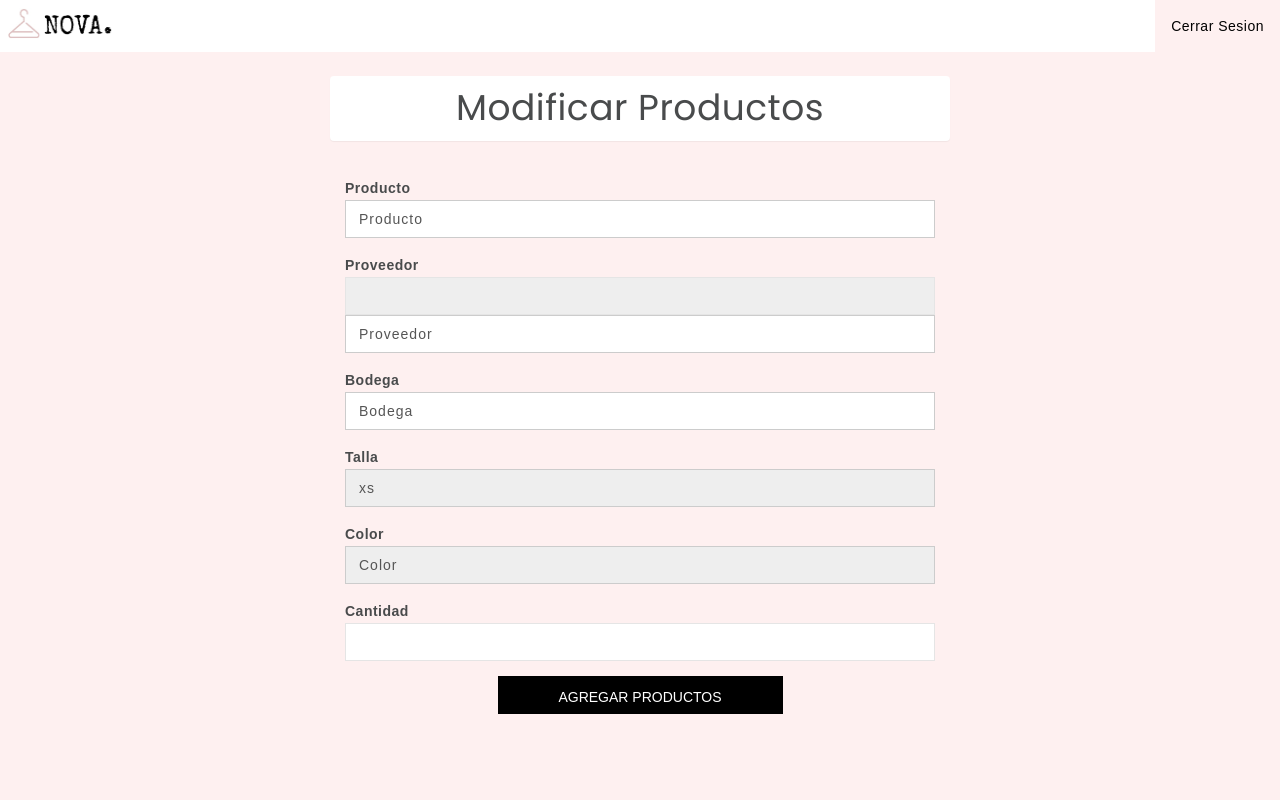
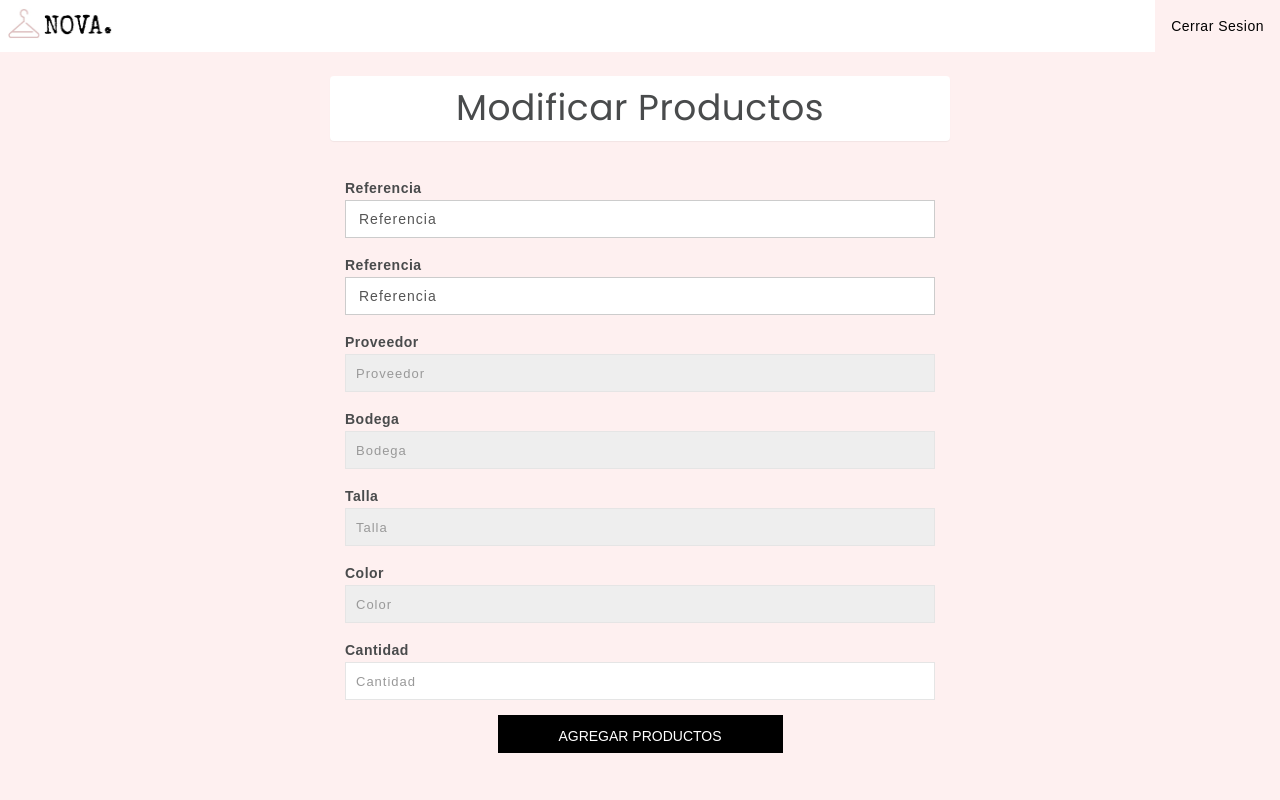
Before and after one commit to Marthox1999/Nova, a Django app: template templates/inventario/productosModificar.html in a window 1280 px wide. Run offline with Django 3.2, Linux system fonts and the light colour scheme; the template is opened without the code that fills it, so the values that code supplies are empty; some libraries are stand-ins or nearby versions.

Commit message:
#21 avances en la interfaz productosModificar

```diff
--- a/templates/inventario/productosCrear.html
+++ b/templates/inventario/productosCrear.html
@@ -71,7 +71,6 @@
           <div class="form-group">
             <label for="inputColor">Color</label>
             <select class="form-control" id="inputColor" name="inputColor">
-              <option value=""> Color </option>
               <option value="negro">Negro</option>
               <option value="blanco">Blanco</option>
               <option value="amarillo">Amarillo</option>
--- a/templates/inventario/productosModificar.html
+++ b/templates/inventario/productosModificar.html
@@ -20,9 +20,20 @@
         <form id="formulario-producto" action="#" method="post">
           {% csrf_token %}
           <div class="form-group">
-            <label for="producto">Producto</label>
+            <label for="producto">Referencia</label>
             <select class="form-control" id="producto" name="producto">
-              <option value="-1"  name='vacio'>Producto</option>
+              <option value="-1"  name='vacio'>Referencia</option>
+              {% for producto in productos %}
+                <option value={{producto.pkProducto}} name={{producto.pkProducto}}>{{producto.pkProducto}} - {{producto.nombre}}</option>
+                {% empty %}
+                {% endfor %}
+            </select>
+          </div>
+
+          <div class="form-group">
+            <label for="producto">Referencia</label>
+            <select class="form-control" id="producto" name="producto">
+              <option value="-1"  name='vacio'>Referencia</option>
               {% for producto in productos %}
                 <option value={{producto.pkProducto}} name={{producto.pkProducto}}>{{producto.pkProducto}} - {{producto.nombre}}</option>
                 {% empty %}
@@ -32,67 +43,27 @@
 
           <div class="form-group">
             <label for="proveedor">Proveedor</label>
-            <input readonly id="proveedor" name="proveedor" type="text" class="form-control">
-            <select class="form-control" id="proveedor" name="proveedor">
-              <option value="-1"  name='vacio'>Proveedor</option>
-              {% for proveedor in proveedores %}
-                <option value={{proveedor.pknit}} name={{proveedor.pknit}}>{{proveedor.pknit}}</option>
-                {% empty %}
-                {% endfor %}
-            </select>
+            <input readonly placeholder="Proveedor" id="proveedor" name="proveedor" type="text" class="form-control">
           </div>
 
           <div class="form-group">
             <label for="bodega">Bodega</label>
-            <select class="form-control" id="bodega" name="bodega">
-              <option value="-1"  name='vacio'>Bodega</option>
-              {% for bodega in bodegas %}
-                <option value={{bodega.pkBodega}} name={{bodega.pkBodega}}>{{bodega.pkBodega}} - {{bodega.ciudad}}</option>
-                {% empty %}
-                {% endfor %}
-            </select>
-            </div>
+            <input readonly placeholder="Bodega" id="bodega" name="bodega" type="text" class="form-control">
+          </div>
 
           <div class="form-group">
             <label for="talla">Talla</label>
-            <select readonly class="form-control" id="talla" name="talla">{
-                  ('XS','xs'),
-                  ('S','s'),
-                  ('M','m'),
-                  ('L','l'),
-                  ('XL','xl'),
-              }
-                <option value="XS">xs</option>
-                <option value="S">s</option>
-                <option value="M">m</option>
-                <option value="L">l</option>
-                <option value="XL">xl</option>
-            </select>
+            <input readonly placeholder="Talla" id="talla" name="talla" type="text" class="form-control">
           </div>
 
           <div class="form-group">
-            <label for="inputColor">Color</label>
-            <select readonly class="form-control" id="inputColor" name="inputColor">
-              <option value=""> Color </option>
-              <option value="negro">Negro</option>
-              <option value="blanco">Blanco</option>
-              <option value="amarillo">Amarillo</option>
-              <option value="azul">Azul</option>
-              <option value="rojo">Rojo</option>
-              <option value="verde">Verde</option>
-              <option value="morado">Morado</option>
-              <option value="naranja">Naranja</option>
-              <option value="rosado">Rosado</option>
-              <option value="gris">Gris</option>
-              <option value="marron">Marrón</option>
-              <option value="beige">Beige</option>
-              <option value="otros">Otro</option>
-            </select>
+            <label for="color">Color</label>
+            <input readonly placeholder="Color" id="inputColor" name="inputColor" type="text" class="form-control">
           </div>
 
           <div class="form-group">
             <label for="inputCant">Cantidad</label>
-            <input required id="inputCant" name="inputCant" type="number" class="form-control">
+            <input required placeholder="Cantidad" id="inputCant" name="inputCant" type="number" class="form-control">
           </div>
 
           <div class="form-group">
```
Also changed, not shown: apps/inventario/views.py (+87 -85 lines).
